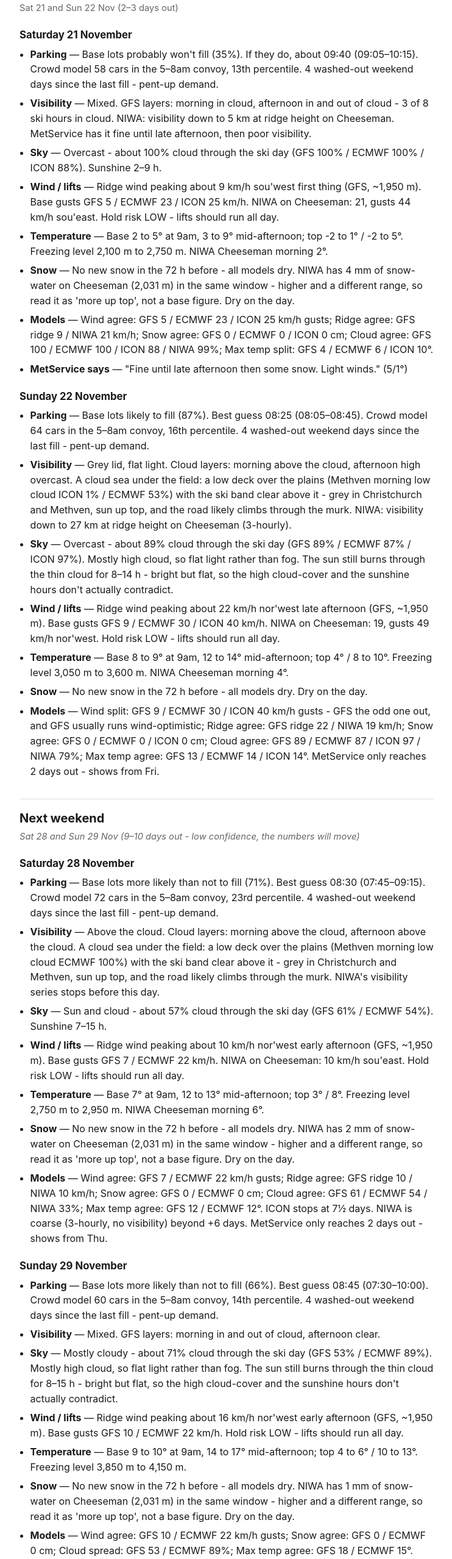
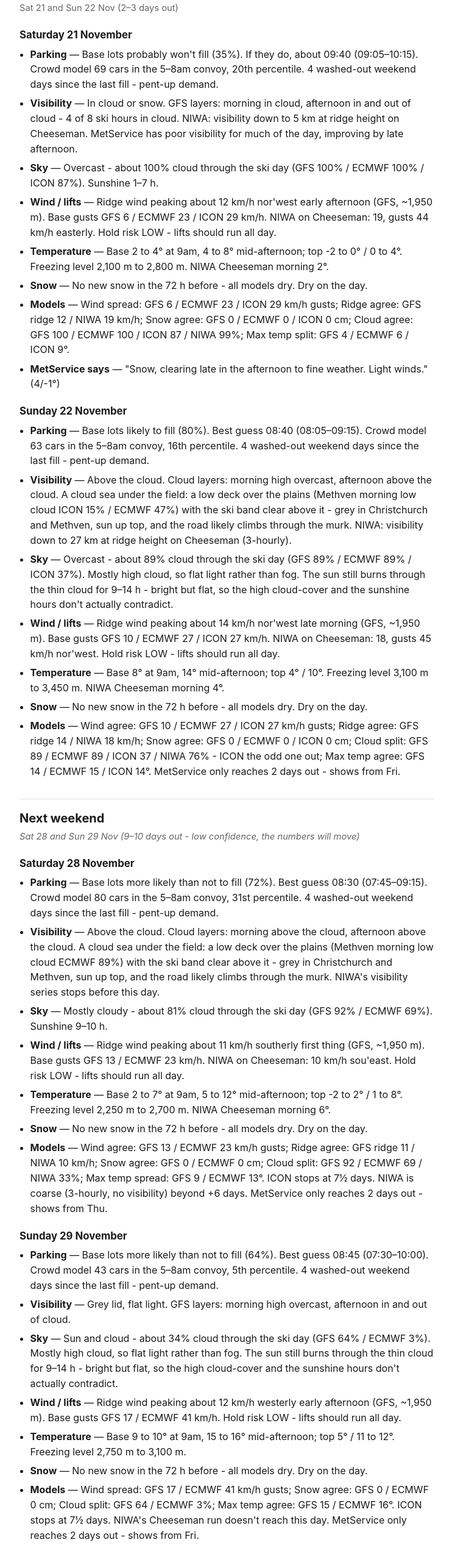
Before and after one commit to dhw52/mt-hutt-weather, a plain HTML site: page index.html in a window 1280 px wide. Shown: the part 240-2797 px from the top of the page at 61% size, without its empty margins (268-1010 px from the left). Drawn offline with Linux system fonts and the light colour scheme.

Commit message:
weekend forecast: 2026-11-19T00:34Z

```diff
--- a/index.html
+++ b/index.html
@@ -23,51 +23,50 @@ ul{padding-left:1.1rem;margin:.3rem 0} li{margin:.4rem 0}
 .lowconf{color:var(--muted);font-style:italic}
 a{color:var(--accent)}</style></head><body><main>
 <h1>Mt Hutt - the next two weekends</h1>
-<p class="meta">Issued Thu 19 Nov 2026, 04:53 NZ. Updated twice a day, about 09:30 and 21:30 NZ, through the season. Next issue about 09:30 Thu 19 Nov - GitHub&#x27;s scheduler sometimes runs a few hours late, but a late issue still pulls the most recent model runs, so the data is current even when the timestamp is not.</p>
+<p class="meta">Issued Thu 19 Nov 2026, 13:34 NZ. Updated twice a day, about 09:30 and 21:30 NZ, through the season. Next issue about 21:30 Thu 19 Nov - GitHub&#x27;s scheduler sometimes runs a few hours late, but a late issue still pulls the most recent model runs, so the data is current even when the timestamp is not.</p>
 <h2>This weekend</h2><p class="sub">Sat 21 and Sun 22 Nov (2–3 days out)</p>
 <h3>Saturday 21 November</h3><ul>
-<li><b>Parking</b> — Base lots probably won&#x27;t fill (35%). If they do, about 09:40 (09:05–10:15). Crowd model 58 cars in the 5–8am convoy, 13th percentile. 4 washed-out weekend days since the last fill - pent-up demand.</li>
-<li><b>Visibility</b> — Mixed. GFS layers: morning in cloud, afternoon in and out of cloud - 3 of 8 ski hours in cloud. NIWA: visibility down to 5 km at ridge height on Cheeseman. MetService has it fine until late afternoon, then poor visibility.</li>
-<li><b>Sky</b> — Overcast - about 100% cloud through the ski day (GFS 100% / ECMWF 100% / ICON 88%). Sunshine 2–9 h.</li>
-<li><b>Wind / lifts</b> — Ridge wind peaking about 9 km/h sou&#x27;west first thing (GFS, ~1,950 m). Base gusts GFS 5 / ECMWF 23 / ICON 25 km/h. NIWA on Cheeseman: 21, gusts 44 km/h sou&#x27;east. Hold risk LOW - lifts should run all day.</li>
-<li><b>Temperature</b> — Base 2 to 5° at 9am, 3 to 9° mid-afternoon; top -2 to 1° / -2 to 5°. Freezing level 2,100 m to 2,750 m. NIWA Cheeseman morning 2°.</li>
-<li><b>Snow</b> — No new snow in the 72 h before - all models dry. NIWA has 4 mm of snow-water on Cheeseman (2,031 m) in the same window - higher and a different range, so read it as &#x27;more up top&#x27;, not a base figure. Dry on the day.</li>
-<li><b>Models</b> — Wind agree: GFS 5 / ECMWF 23 / ICON 25 km/h gusts; Ridge agree: GFS ridge 9 / NIWA 21 km/h; Snow agree: GFS 0 / ECMWF 0 / ICON 0 cm; Cloud agree: GFS 100 / ECMWF 100 / ICON 88 / NIWA 99%; Max temp split: GFS 4 / ECMWF 6 / ICON 10°.</li>
-<li><b>MetService says</b> — &quot;Fine until late afternoon then some snow. Light winds.&quot; (5/1°)</li>
+<li><b>Parking</b> — Base lots probably won&#x27;t fill (35%). If they do, about 09:40 (09:05–10:15). Crowd model 69 cars in the 5–8am convoy, 20th percentile. 4 washed-out weekend days since the last fill - pent-up demand.</li>
+<li><b>Visibility</b> — In cloud or snow. GFS layers: morning in cloud, afternoon in and out of cloud - 4 of 8 ski hours in cloud. NIWA: visibility down to 5 km at ridge height on Cheeseman. MetService has poor visibility for much of the day, improving by late afternoon.</li>
+<li><b>Sky</b> — Overcast - about 100% cloud through the ski day (GFS 100% / ECMWF 100% / ICON 87%). Sunshine 1–7 h.</li>
+<li><b>Wind / lifts</b> — Ridge wind peaking about 12 km/h nor&#x27;west early afternoon (GFS, ~1,950 m). Base gusts GFS 6 / ECMWF 23 / ICON 29 km/h. NIWA on Cheeseman: 19, gusts 44 km/h easterly. Hold risk LOW - lifts should run all day.</li>
+<li><b>Temperature</b> — Base 2 to 4° at 9am, 4 to 8° mid-afternoon; top -2 to 0° / 0 to 4°. Freezing level 2,100 m to 2,800 m. NIWA Cheeseman morning 2°.</li>
+<li><b>Snow</b> — No new snow in the 72 h before - all models dry. Dry on the day.</li>
+<li><b>Models</b> — Wind spread: GFS 6 / ECMWF 23 / ICON 29 km/h gusts; Ridge agree: GFS ridge 12 / NIWA 19 km/h; Snow agree: GFS 0 / ECMWF 0 / ICON 0 cm; Cloud agree: GFS 100 / ECMWF 100 / ICON 87 / NIWA 99%; Max temp split: GFS 4 / ECMWF 6 / ICON 9°.</li>
+<li><b>MetService says</b> — &quot;Snow, clearing late in the afternoon to fine weather. Light winds.&quot; (4/-1°)</li>
 </ul>
 <h3>Sunday 22 November</h3><ul>
-<li><b>Parking</b> — Base lots likely to fill (87%). Best guess 08:25 (08:05–08:45). Crowd model 64 cars in the 5–8am convoy, 16th percentile. 4 washed-out weekend days since the last fill - pent-up demand.</li>
-<li><b>Visibility</b> — Grey lid, flat light. Cloud layers: morning above the cloud, afternoon high overcast. A cloud sea under the field: a low deck over the plains (Methven morning low cloud ICON 1% / ECMWF 53%) with the ski band clear above it - grey in Christchurch and Methven, sun up top, and the road likely climbs through the murk. NIWA: visibility down to 27 km at ridge height on Cheeseman (3-hourly).</li>
-<li><b>Sky</b> — Overcast - about 89% cloud through the ski day (GFS 89% / ECMWF 87% / ICON 97%). Mostly high cloud, so flat light rather than fog. The sun still burns through the thin cloud for 8–14 h - bright but flat, so the high cloud-cover and the sunshine hours don&#x27;t actually contradict.</li>
-<li><b>Wind / lifts</b> — Ridge wind peaking about 22 km/h nor&#x27;west late afternoon (GFS, ~1,950 m). Base gusts GFS 9 / ECMWF 30 / ICON 40 km/h. NIWA on Cheeseman: 19, gusts 49 km/h nor&#x27;west. Hold risk LOW - lifts should run all day.</li>
-<li><b>Temperature</b> — Base 8 to 9° at 9am, 12 to 14° mid-afternoon; top 4° / 8 to 10°. Freezing level 3,050 m to 3,600 m. NIWA Cheeseman morning 4°.</li>
+<li><b>Parking</b> — Base lots likely to fill (80%). Best guess 08:40 (08:05–09:15). Crowd model 63 cars in the 5–8am convoy, 16th percentile. 4 washed-out weekend days since the last fill - pent-up demand.</li>
+<li><b>Visibility</b> — Above the cloud. Cloud layers: morning high overcast, afternoon above the cloud. A cloud sea under the field: a low deck over the plains (Methven morning low cloud ICON 15% / ECMWF 47%) with the ski band clear above it - grey in Christchurch and Methven, sun up top, and the road likely climbs through the murk. NIWA: visibility down to 27 km at ridge height on Cheeseman (3-hourly).</li>
+<li><b>Sky</b> — Overcast - about 89% cloud through the ski day (GFS 89% / ECMWF 89% / ICON 37%). Mostly high cloud, so flat light rather than fog. The sun still burns through the thin cloud for 9–14 h - bright but flat, so the high cloud-cover and the sunshine hours don&#x27;t actually contradict.</li>
+<li><b>Wind / lifts</b> — Ridge wind peaking about 14 km/h nor&#x27;west late morning (GFS, ~1,950 m). Base gusts GFS 10 / ECMWF 27 / ICON 27 km/h. NIWA on Cheeseman: 18, gusts 45 km/h nor&#x27;west. Hold risk LOW - lifts should run all day.</li>
+<li><b>Temperature</b> — Base 8° at 9am, 14° mid-afternoon; top 4° / 10°. Freezing level 3,100 m to 3,450 m. NIWA Cheeseman morning 4°.</li>
 <li><b>Snow</b> — No new snow in the 72 h before - all models dry. Dry on the day.</li>
-<li><b>Models</b> — Wind split: GFS 9 / ECMWF 30 / ICON 40 km/h gusts - GFS the odd one out, and GFS usually runs wind-optimistic; Ridge agree: GFS ridge 22 / NIWA 19 km/h; Snow agree: GFS 0 / ECMWF 0 / ICON 0 cm; Cloud agree: GFS 89 / ECMWF 87 / ICON 97 / NIWA 79%; Max temp agree: GFS 13 / ECMWF 14 / ICON 14°. MetService only reaches 2 days out - shows from Fri.</li>
+<li><b>Models</b> — Wind agree: GFS 10 / ECMWF 27 / ICON 27 km/h gusts; Ridge agree: GFS ridge 14 / NIWA 18 km/h; Snow agree: GFS 0 / ECMWF 0 / ICON 0 cm; Cloud split: GFS 89 / ECMWF 89 / ICON 37 / NIWA 76% - ICON the odd one out; Max temp agree: GFS 14 / ECMWF 15 / ICON 14°. MetService only reaches 2 days out - shows from Fri.</li>
 </ul>
 <h2>Next weekend</h2><p class="sub lowconf">Sat 28 and Sun 29 Nov (9–10 days out - low confidence, the numbers will move)</p>
 <h3>Saturday 28 November</h3><ul>
-<li><b>Parking</b> — Base lots more likely than not to fill (71%). Best guess 08:30 (07:45–09:15). Crowd model 72 cars in the 5–8am convoy, 23rd percentile. 4 washed-out weekend days since the last fill - pent-up demand.</li>
-<li><b>Visibility</b> — Above the cloud. Cloud layers: morning above the cloud, afternoon above the cloud. A cloud sea under the field: a low deck over the plains (Methven morning low cloud ECMWF 100%) with the ski band clear above it - grey in Christchurch and Methven, sun up top, and the road likely climbs through the murk. NIWA&#x27;s visibility series stops before this day.</li>
-<li><b>Sky</b> — Sun and cloud - about 57% cloud through the ski day (GFS 61% / ECMWF 54%). Sunshine 7–15 h.</li>
-<li><b>Wind / lifts</b> — Ridge wind peaking about 10 km/h nor&#x27;west early afternoon (GFS, ~1,950 m). Base gusts GFS 7 / ECMWF 22 km/h. NIWA on Cheeseman: 10 km/h sou&#x27;east. Hold risk LOW - lifts should run all day.</li>
-<li><b>Temperature</b> — Base 7° at 9am, 12 to 13° mid-afternoon; top 3° / 8°. Freezing level 2,750 m to 2,950 m. NIWA Cheeseman morning 6°.</li>
-<li><b>Snow</b> — No new snow in the 72 h before - all models dry. NIWA has 2 mm of snow-water on Cheeseman (2,031 m) in the same window - higher and a different range, so read it as &#x27;more up top&#x27;, not a base figure. Dry on the day.</li>
-<li><b>Models</b> — Wind agree: GFS 7 / ECMWF 22 km/h gusts; Ridge agree: GFS ridge 10 / NIWA 10 km/h; Snow agree: GFS 0 / ECMWF 0 cm; Cloud agree: GFS 61 / ECMWF 54 / NIWA 33%; Max temp agree: GFS 12 / ECMWF 12°. ICON stops at 7½ days. NIWA is coarse (3-hourly, no visibility) beyond +6 days. MetService only reaches 2 days out - shows from Thu.</li>
+<li><b>Parking</b> — Base lots more likely than not to fill (72%). Best guess 08:30 (07:45–09:15). Crowd model 80 cars in the 5–8am convoy, 31st percentile. 4 washed-out weekend days since the last fill - pent-up demand.</li>
+<li><b>Visibility</b> — Above the cloud. Cloud layers: morning above the cloud, afternoon above the cloud. A cloud sea under the field: a low deck over the plains (Methven morning low cloud ECMWF 89%) with the ski band clear above it - grey in Christchurch and Methven, sun up top, and the road likely climbs through the murk. NIWA&#x27;s visibility series stops before this day.</li>
+<li><b>Sky</b> — Mostly cloudy - about 81% cloud through the ski day (GFS 92% / ECMWF 69%). Sunshine 9–10 h.</li>
+<li><b>Wind / lifts</b> — Ridge wind peaking about 11 km/h southerly first thing (GFS, ~1,950 m). Base gusts GFS 13 / ECMWF 23 km/h. NIWA on Cheeseman: 10 km/h sou&#x27;east. Hold risk LOW - lifts should run all day.</li>
+<li><b>Temperature</b> — Base 2 to 7° at 9am, 5 to 12° mid-afternoon; top -2 to 2° / 1 to 8°. Freezing level 2,250 m to 2,700 m. NIWA Cheeseman morning 6°.</li>
+<li><b>Snow</b> — No new snow in the 72 h before - all models dry. Dry on the day.</li>
+<li><b>Models</b> — Wind agree: GFS 13 / ECMWF 23 km/h gusts; Ridge agree: GFS ridge 11 / NIWA 10 km/h; Snow agree: GFS 0 / ECMWF 0 cm; Cloud split: GFS 92 / ECMWF 69 / NIWA 33%; Max temp spread: GFS 9 / ECMWF 13°. ICON stops at 7½ days. NIWA is coarse (3-hourly, no visibility) beyond +6 days. MetService only reaches 2 days out - shows from Thu.</li>
 </ul>
 <h3>Sunday 29 November</h3><ul>
-<li><b>Parking</b> — Base lots more likely than not to fill (66%). Best guess 08:45 (07:30–10:00). Crowd model 60 cars in the 5–8am convoy, 14th percentile. 4 washed-out weekend days since the last fill - pent-up demand.</li>
-<li><b>Visibility</b> — Mixed. GFS layers: morning in and out of cloud, afternoon clear.</li>
-<li><b>Sky</b> — Mostly cloudy - about 71% cloud through the ski day (GFS 53% / ECMWF 89%). Mostly high cloud, so flat light rather than fog. The sun still burns through the thin cloud for 8–15 h - bright but flat, so the high cloud-cover and the sunshine hours don&#x27;t actually contradict.</li>
-<li><b>Wind / lifts</b> — Ridge wind peaking about 16 km/h nor&#x27;west early afternoon (GFS, ~1,950 m). Base gusts GFS 10 / ECMWF 22 km/h. Hold risk LOW - lifts should run all day.</li>
-<li><b>Temperature</b> — Base 9 to 10° at 9am, 14 to 17° mid-afternoon; top 4 to 6° / 10 to 13°. Freezing level 3,850 m to 4,150 m.</li>
-<li><b>Snow</b> — No new snow in the 72 h before - all models dry. NIWA has 1 mm of snow-water on Cheeseman (2,031 m) in the same window - higher and a different range, so read it as &#x27;more up top&#x27;, not a base figure. Dry on the day.</li>
-<li><b>Models</b> — Wind agree: GFS 10 / ECMWF 22 km/h gusts; Snow agree: GFS 0 / ECMWF 0 cm; Cloud spread: GFS 53 / ECMWF 89%; Max temp agree: GFS 18 / ECMWF 15°. ICON stops at 7½ days. NIWA&#x27;s Cheeseman run doesn&#x27;t reach this day. MetService only reaches 2 days out - shows from Fri.</li>
+<li><b>Parking</b> — Base lots more likely than not to fill (64%). Best guess 08:45 (07:30–10:00). Crowd model 43 cars in the 5–8am convoy, 5th percentile. 4 washed-out weekend days since the last fill - pent-up demand.</li>
+<li><b>Visibility</b> — Grey lid, flat light. GFS layers: morning high overcast, afternoon in and out of cloud.</li>
+<li><b>Sky</b> — Sun and cloud - about 34% cloud through the ski day (GFS 64% / ECMWF 3%). Mostly high cloud, so flat light rather than fog. The sun still burns through the thin cloud for 9–14 h - bright but flat, so the high cloud-cover and the sunshine hours don&#x27;t actually contradict.</li>
+<li><b>Wind / lifts</b> — Ridge wind peaking about 12 km/h westerly early afternoon (GFS, ~1,950 m). Base gusts GFS 17 / ECMWF 41 km/h. Hold risk LOW - lifts should run all day.</li>
+<li><b>Temperature</b> — Base 9 to 10° at 9am, 15 to 16° mid-afternoon; top 5° / 11 to 12°. Freezing level 2,750 m to 3,100 m.</li>
+<li><b>Snow</b> — No new snow in the 72 h before - all models dry. Dry on the day.</li>
+<li><b>Models</b> — Wind spread: GFS 17 / ECMWF 41 km/h gusts; Snow agree: GFS 0 / ECMWF 0 cm; Cloud split: GFS 64 / ECMWF 3%; Max temp agree: GFS 15 / ECMWF 16°. ICON stops at 7½ days. NIWA&#x27;s Cheeseman run doesn&#x27;t reach this day. MetService only reaches 2 days out - shows from Fri.</li>
 </ul>
 <h2>What changed since the last issue</h2><ul>
-<li>Sat 21: visibility clear → mixed.</li>
-<li>Sun 22: visibility clear → grey lid, flat light.</li>
-<li>Sat 28: best guess 08:45 → 08:30, visibility mixed → above the cloud.</li>
-<li>Sun 29: visibility grey lid, flat light → mixed.</li>
+<li>Sat 21: visibility mixed → in cloud or snow.</li>
+<li>Sun 22: best guess 08:25 → 08:40, visibility grey lid, flat light → above the cloud.</li>
+<li>Sun 29: visibility mixed → grey lid, flat light.</li>
 </ul><h2>How to read this</h2><ul class="foot">
 <li>Parking is a rule anchored on this season&#x27;s eight observed fills (two weekends by eyewitness), not a fitted model. Weekend + decent conditions centres on ~08:35; weekday powder days ~09:30; fresh snow, pent-up demand after washed-out weekends and school holidays pull it earlier; poor visibility or a wind hold pushes it later and cuts the odds. The chance is shrunk toward the season base rate the further out we look.</li>
 <li>Visibility is where GFS puts the cloud relative to the 1,400–2,100 m skiing band, cross-checked against NIWA&#x27;s ridge-height visibility at Mt Cheeseman (2,031 m, 35 km away - a proxy, not Mt Hutt) and MetService&#x27;s text where it reaches. A cloud sea under the field is read from ICON and ECMWF over Methven instead: GFS doesn&#x27;t hold that low deck, and under the hill the models&#x27; levels sit inside their smoothed mountain.</li>
```
